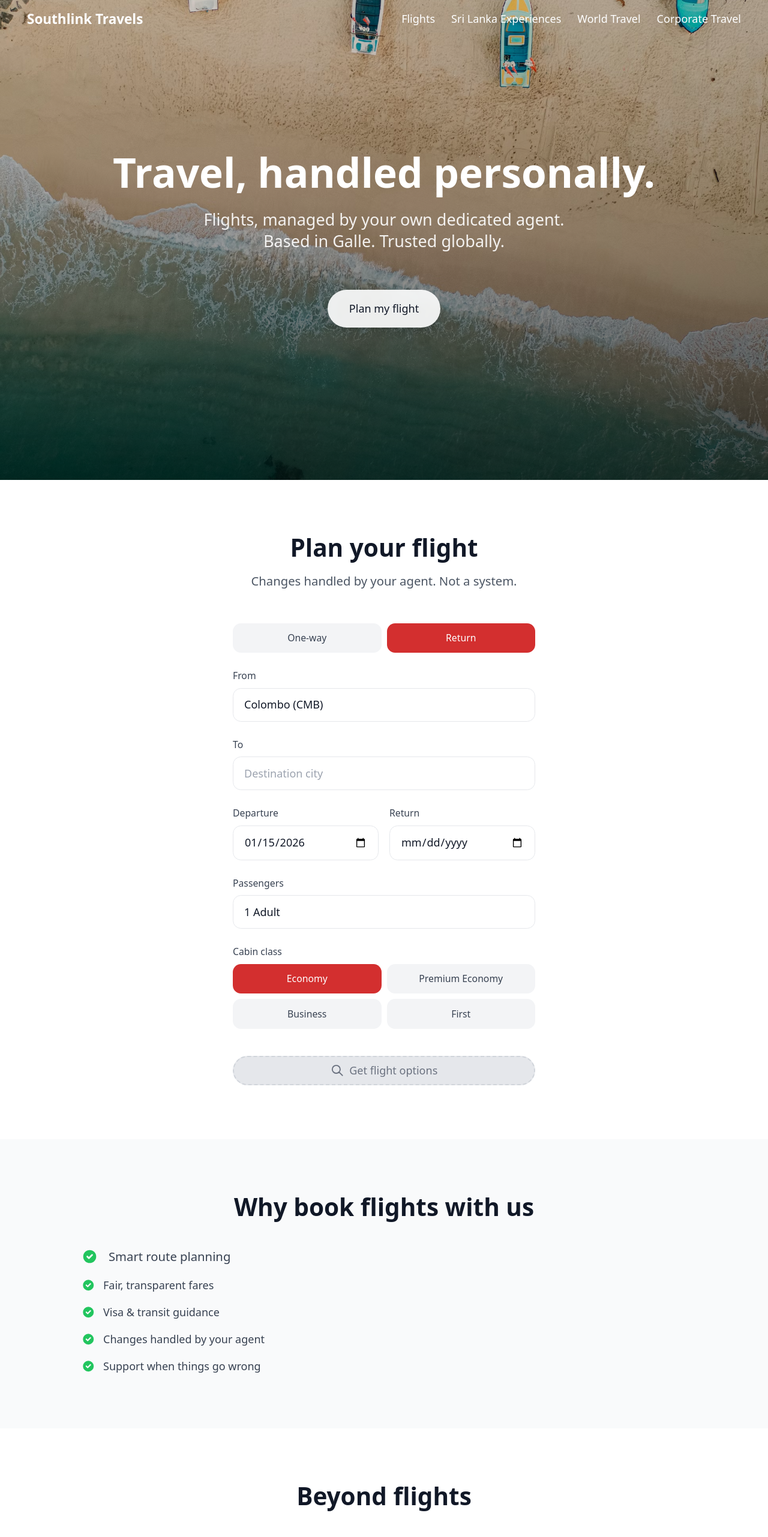
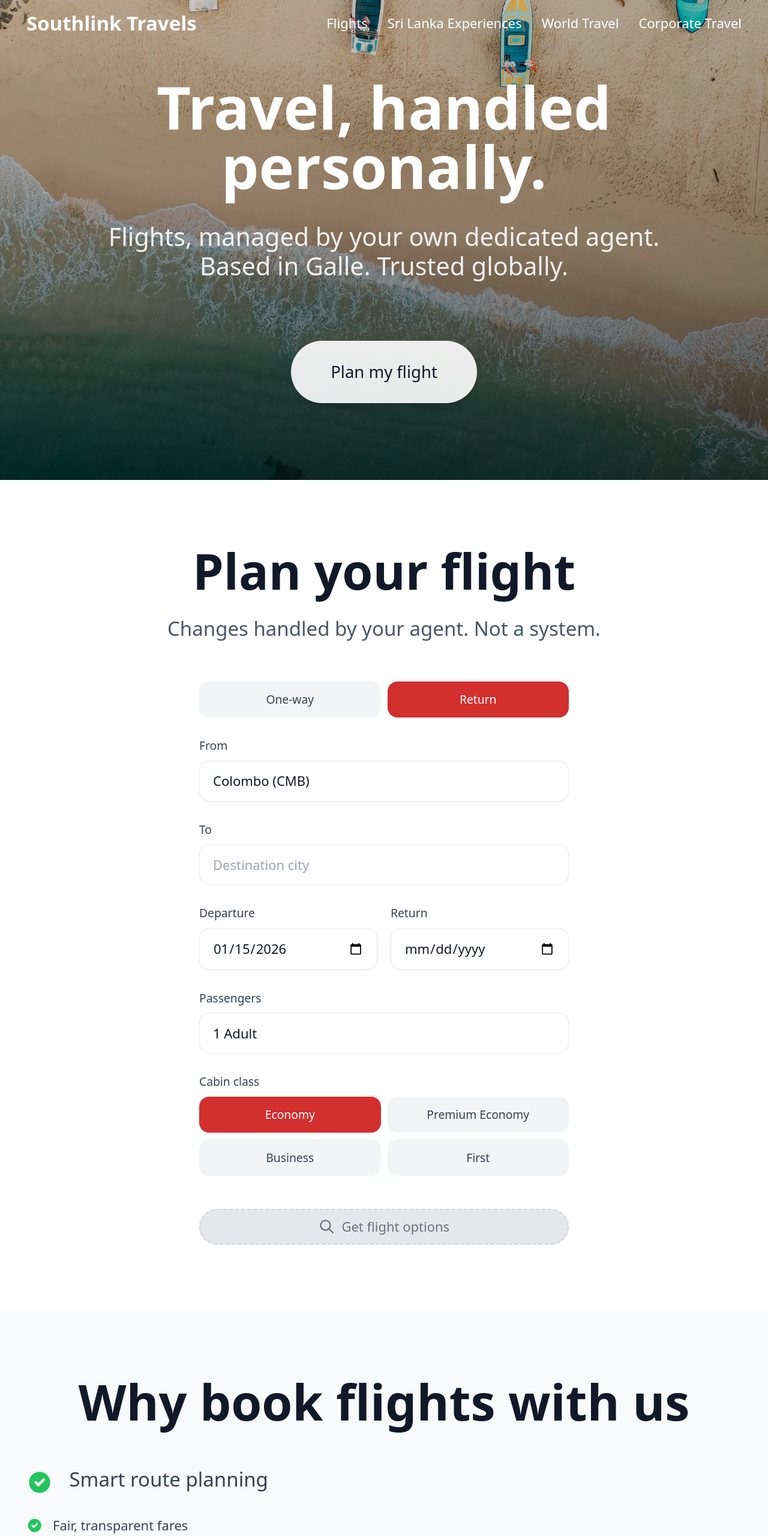
Before and after one commit to ismailnyza/southlink-websie, a Gatsby site: page / in a window 1280 px wide. Shown: the top 2562 px of the page at 60% size. Built offline with nearby package versions, Linux system fonts and the light colour scheme; Gatsby itself is replaced by a stand-in of ours.

Commit message:
Increase font sizes for mobile: larger text on Pixel 9 and iPhone 17, better scaling

```diff
--- a/src/components/Layout.js
+++ b/src/components/Layout.js
@@ -46,11 +46,11 @@ const Layout = ({ children, isHomePage = false }) => {
               : 'none'
           }}
         />
-        <nav className="container mx-auto px-3 xs:px-4 sm:px-6 md:px-8 lg:px-10 relative z-10">
+        <nav className="container mx-auto px-4 sm:px-6 lg:px-8 relative z-10">
           <div className="flex items-center justify-between h-14">
             <Link
               to="/"
-              className={`text-lg xs:text-xl font-bold transition-colors ${
+              className={`text-xl sm:text-2xl font-bold transition-colors ${
                 isScrolled || !isHomePage || isMobileMenuOpen ? 'text-primary' : 'text-white'
               }`}
             >
@@ -210,15 +210,15 @@ const Layout = ({ children, isHomePage = false }) => {
         {children}
       </main>
 
-      <footer className={`bg-slate-900 text-white py-8 xs:py-10 sm:py-12 lg:py-16 ${isHomePage ? '' : 'mt-16'}`}>
-        <div className="container mx-auto px-3 xs:px-4 sm:px-6 md:px-8 lg:px-10">
+      <footer className={`bg-slate-900 text-white py-10 sm:py-12 lg:py-16 ${isHomePage ? '' : 'mt-16'}`}>
+        <div className="container mx-auto px-4 sm:px-6 lg:px-8">
           <div className="max-w-4xl mx-auto">
-            <div className="text-center mb-5 xs:mb-6 sm:mb-8">
-              <h3 className="text-lg xs:text-xl sm:text-2xl md:text-3xl font-bold mb-2 xs:mb-3">Southlink Travels</h3>
-              <p className="text-gray-400 text-xs xs:text-sm sm:text-base mb-2 xs:mb-3 sm:mb-4">Flights • Tours • Corporate</p>
+            <div className="text-center mb-6 sm:mb-8">
+              <h3 className="text-xl sm:text-2xl lg:text-3xl font-bold mb-2 sm:mb-3">Southlink Travels</h3>
+              <p className="text-gray-400 text-sm sm:text-base mb-3 sm:mb-4">Flights • Tours • Corporate</p>
               <p className="text-gray-500 text-xs sm:text-sm">IATA Certified • Established in Galle</p>
             </div>
-            <div className="flex flex-wrap justify-center gap-3 xs:gap-4 sm:gap-6 text-xs xs:text-sm sm:text-base text-gray-400 mb-5 xs:mb-6 sm:mb-8">
+            <div className="flex flex-wrap justify-center gap-4 sm:gap-6 text-sm sm:text-base text-gray-400 mb-6 sm:mb-8">
               <Link to="/flights" className="hover:text-white transition-colors">
                 Flights
               </Link>
@@ -235,7 +235,7 @@ const Layout = ({ children, isHomePage = false }) => {
                 Contact
               </Link>
             </div>
-            <div className="text-center text-gray-500 text-xs">
+            <div className="text-center text-gray-500 text-xs sm:text-sm">
               <p>&copy; {new Date().getFullYear()} Southlink Travels</p>
             </div>
           </div>
--- a/src/pages/index.js
+++ b/src/pages/index.js
@@ -96,15 +96,15 @@ const IndexPage = ({ data }) => {
         >
           <div className="absolute inset-0 bg-gradient-to-t from-black/60 via-black/20 to-transparent" />
         </div>
-        <div className="relative h-full flex items-center justify-center px-3 xs:px-4 sm:px-6 md:px-8 lg:px-10">
-          <div className="text-center text-white w-full max-w-4xl mx-auto px-2 xs:px-4">
-            <h1 className="text-2xl xs:text-3xl sm:text-4xl md:text-5xl lg:text-6xl font-bold mb-3 xs:mb-4 sm:mb-6 leading-tight px-2">
+        <div className="relative h-full flex items-center justify-center px-4 sm:px-6 lg:px-8">
+          <div className="text-center text-white w-full max-w-4xl mx-auto px-4">
+            <h1 className="text-4xl sm:text-5xl md:text-6xl lg:text-7xl font-bold mb-5 sm:mb-6 md:mb-8 leading-tight">
               Travel, handled personally.
             </h1>
-            <p className="text-sm xs:text-base sm:text-lg md:text-xl lg:text-2xl text-white/90 mb-4 xs:mb-6 sm:mb-8 leading-relaxed px-2">
+            <p className="text-lg sm:text-xl md:text-2xl lg:text-3xl text-white/90 mb-6 sm:mb-8 md:mb-10 leading-relaxed">
               Flights, managed by your own dedicated agent.
-              <br className="hidden xs:block" />
-              <span className="xs:hidden"> </span>
+              <br className="hidden sm:block" />
+              <span className="sm:hidden"> </span>
               Based in Galle. Trusted globally.
             </p>
             <button
@@ -114,7 +114,7 @@ const IndexPage = ({ data }) => {
                   planner.scrollIntoView({ behavior: 'smooth', block: 'start' })
                 }
               }}
-              className="mt-3 xs:mt-4 sm:mt-6 rounded-full bg-white/90 backdrop-blur-sm px-5 xs:px-6 sm:px-8 py-2.5 xs:py-3 sm:py-4 text-xs xs:text-sm sm:text-base font-medium text-gray-900 hover:bg-white transition-colors shadow-lg"
+              className="mt-5 sm:mt-6 md:mt-8 rounded-full bg-white/90 backdrop-blur-sm px-8 sm:px-10 md:px-12 py-4 sm:py-5 md:py-6 text-base sm:text-lg md:text-xl font-medium text-gray-900 hover:bg-white transition-colors shadow-lg"
             >
               Plan my flight
             </button>
@@ -124,33 +124,33 @@ const IndexPage = ({ data }) => {
 
       <section
         id="flight-planner"
-        className="min-h-screen w-full bg-white flex flex-col items-center justify-center px-3 xs:px-4 sm:px-6 md:px-8 lg:px-10 py-10 xs:py-12 sm:py-16 lg:py-20"
+        className="min-h-screen w-full bg-white flex flex-col items-center justify-center px-4 sm:px-6 lg:px-8 py-12 sm:py-16 lg:py-20"
       >
-        <div className="w-full max-w-2xl lg:max-w-4xl mb-6 xs:mb-8 sm:mb-12">
-          <h2 className="text-xl xs:text-2xl sm:text-3xl md:text-4xl font-bold text-gray-900 text-center mb-2 xs:mb-3 sm:mb-4 px-2">
+        <div className="w-full max-w-2xl lg:max-w-4xl mb-8 sm:mb-12">
+          <h2 className="text-3xl sm:text-4xl md:text-5xl lg:text-6xl font-bold text-gray-900 text-center mb-3 sm:mb-4 md:mb-6">
             Plan your flight
           </h2>
-          <p className="text-sm xs:text-base sm:text-lg text-gray-600 text-center px-2">
+          <p className="text-lg sm:text-xl md:text-2xl text-gray-600 text-center">
             Changes handled by your agent. Not a system.
           </p>
         </div>
-        <div className="w-full max-w-2xl lg:max-w-4xl px-2 xs:px-0">
+        <div className="w-full max-w-2xl lg:max-w-4xl">
           <FlightPlanner settings={settings} />
         </div>
       </section>
 
-      <section className="py-10 xs:py-12 sm:py-16 lg:py-20 bg-gray-50">
-        <div className="container mx-auto px-3 xs:px-4 sm:px-6 md:px-8 lg:px-10">
+      <section className="py-12 sm:py-16 lg:py-20 bg-gray-50">
+        <div className="container mx-auto px-4 sm:px-6 lg:px-8">
           <div className="max-w-2xl lg:max-w-4xl mx-auto">
-            <h2 className="text-xl xs:text-2xl sm:text-3xl md:text-4xl font-bold text-gray-900 mb-5 xs:mb-6 sm:mb-8 lg:mb-10 text-center px-2">
+            <h2 className="text-3xl sm:text-4xl md:text-5xl lg:text-6xl font-bold text-gray-900 mb-8 sm:mb-10 lg:mb-12 text-center">
               Why book flights with us
             </h2>
-            <div className="space-y-4">
-              <div className="flex items-start gap-2 xs:gap-3 sm:gap-4">
-                <svg className="w-4 h-4 xs:w-5 xs:h-5 sm:w-6 sm:h-6 text-green-500 flex-shrink-0 mt-0.5" fill="currentColor" viewBox="0 0 20 20">
+            <div className="space-y-5 sm:space-y-6">
+              <div className="flex items-start gap-4 sm:gap-5">
+                <svg className="w-6 h-6 sm:w-7 sm:h-7 md:w-8 md:h-8 text-green-500 flex-shrink-0 mt-1" fill="currentColor" viewBox="0 0 20 20">
                   <path fillRule="evenodd" d="M10 18a8 8 0 100-16 8 8 0 000 16zm3.707-9.293a1 1 0 00-1.414-1.414L9 10.586 7.707 9.293a1 1 0 00-1.414 1.414l2 2a1 1 0 001.414 0l4-4z" clipRule="evenodd" />
                 </svg>
-                <span className="text-sm xs:text-base sm:text-lg text-gray-700">Smart route planning</span>
+                <span className="text-lg sm:text-xl md:text-2xl text-gray-700">Smart route planning</span>
               </div>
               <div className="flex items-start gap-3">
                 <svg className="w-5 h-5 text-green-500 flex-shrink-0 mt-0.5" fill="currentColor" viewBox="0 0 20 20">
@@ -181,12 +181,12 @@ const IndexPage = ({ data }) => {
         </div>
       </section>
 
-      <section className="py-10 xs:py-12 sm:py-16 lg:py-20 bg-white">
-        <div className="container mx-auto px-3 xs:px-4 sm:px-6 md:px-8 lg:px-10">
-          <h2 className="text-xl xs:text-2xl sm:text-3xl md:text-4xl font-bold text-gray-900 mb-6 xs:mb-8 sm:mb-12 lg:mb-16 text-center px-2">
+      <section className="py-12 sm:py-16 lg:py-20 bg-white">
+        <div className="container mx-auto px-4 sm:px-6 lg:px-8">
+          <h2 className="text-3xl sm:text-4xl md:text-5xl lg:text-6xl font-bold text-gray-900 mb-10 sm:mb-12 lg:mb-16 text-center">
             Beyond flights
           </h2>
-          <div className="grid grid-cols-1 xs:grid-cols-2 gap-3 xs:gap-4 sm:gap-6 lg:gap-8 max-w-4xl lg:max-w-6xl mx-auto">
+          <div className="grid grid-cols-1 sm:grid-cols-2 gap-4 sm:gap-6 lg:gap-8 max-w-4xl lg:max-w-6xl mx-auto">
             <ServiceCard
               icon={SuitcaseIcon}
               title="Outbound Tours"
--- a/src/styles/global.css
+++ b/src/styles/global.css
@@ -4,30 +4,36 @@
 
 @layer base {
   html {
-    font-size: 15px;
+    font-size: 18px;
   }
 
   @media (min-width: 375px) {
     html {
-      font-size: 16px;
+      font-size: 19px;
+    }
+  }
+
+  @media (min-width: 414px) {
+    html {
+      font-size: 20px;
     }
   }
 
   @media (min-width: 640px) {
     html {
-      font-size: 16px;
-    }
-  }
-
-  @media (min-width: 768px) {
-    html {
-      font-size: 17px;
+      font-size: 18px;
     }
   }
 
   @media (min-width: 1024px) {
     html {
-      font-size: 18px;
+      font-size: 20px;
+    }
+  }
+
+  @media (min-width: 1280px) {
+    html {
+      font-size: 22px;
     }
   }
 
@@ -35,11 +41,6 @@
     -webkit-font-smoothing: antialiased;
     -moz-osx-font-smoothing: grayscale;
     text-rendering: optimizeLegibility;
-    overflow-x: hidden;
-  }
-
-  * {
-    box-sizing: border-box;
   }
 }
 
--- a/tailwind.config.js
+++ b/tailwind.config.js
@@ -4,14 +4,6 @@ module.exports = {
     "./src/**/*.{js,jsx,ts,tsx}",
   ],
   theme: {
-    screens: {
-      'xs': '375px',
-      'sm': '640px',
-      'md': '768px',
-      'lg': '1024px',
-      'xl': '1280px',
-      '2xl': '1536px',
-    },
     extend: {
       colors: {
         primary: {
```
Also changed, not shown: .github/workflows/deploy.yml.
